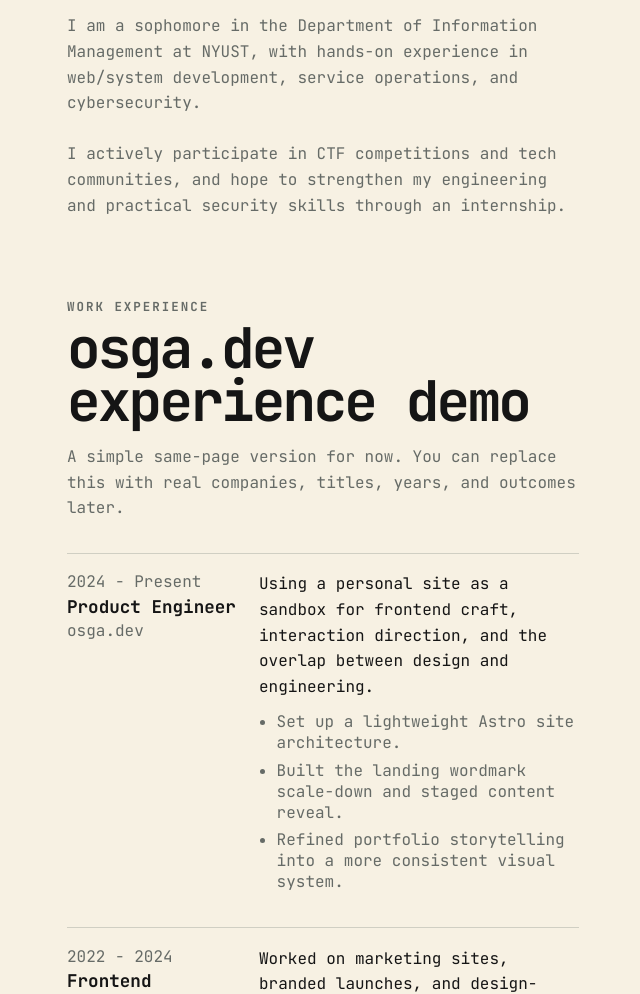
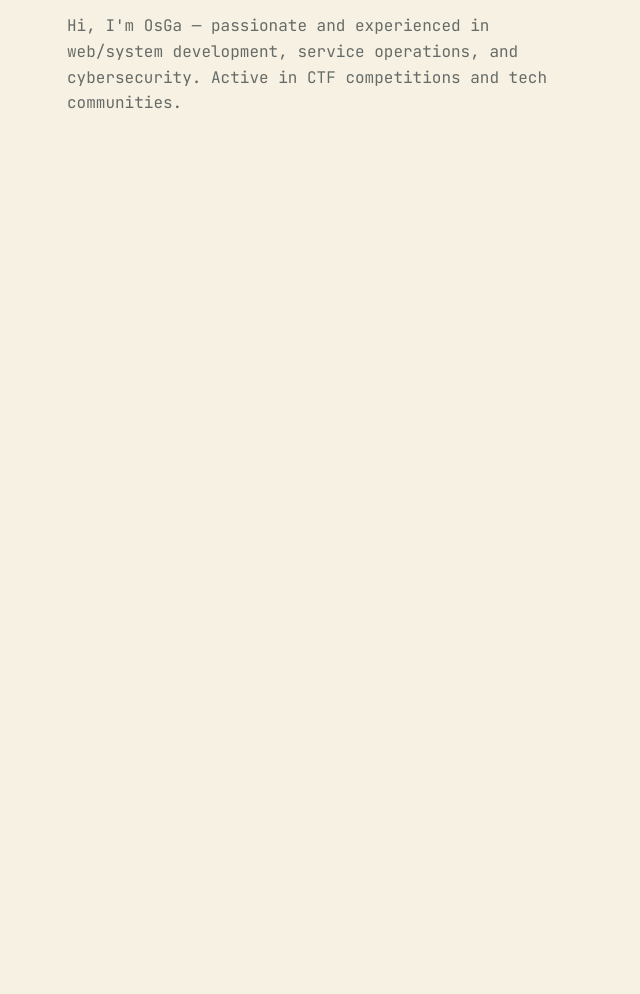
Before and after one commit to osga24/OsGa.dev, an Astro site: page / in a window 1280 px wide. Shown: the part 579-1573 px from the top of the page, without its empty margins (317-957 px from the left). After the commit the page ends 815 px from the top, so only its background shows below. Built offline with nearby package versions, Linux system fonts and the light colour scheme; Astro itself is replaced by a stand-in of ours.

Commit message:
feat: update info content

```diff
--- a/src/components/ExperienceTimeline.astro
+++ /dev/null
@@ -1,109 +0,0 @@
----
-import type { ExperienceItem } from "../i18n/content";
-
-type Props = {
-	eyebrow: string;
-	title: string;
-	intro: string;
-	items: readonly ExperienceItem[];
-};
-
-const { eyebrow, title, intro, items } = Astro.props;
----
-
-<section class="experience reveal-content">
-	<header class="experience-header">
-		<p class="eyebrow">{eyebrow}</p>
-		<h2 class="section-title">{title}</h2>
-		<p class="lead">{intro}</p>
-	</header>
-
-	<div class="experience-list">
-		{items.map((item) => (
-			<article class="experience-card">
-				<div class="experience-meta">
-					<p class="period">{item.period}</p>
-					<h3>{item.role}</h3>
-					<p class="company">{item.company}</p>
-				</div>
-				<div class="experience-body">
-					<p>{item.summary}</p>
-					<ul>
-						{item.highlights.map((highlight) => <li>{highlight}</li>)}
-					</ul>
-				</div>
-			</article>
-		))}
-	</div>
-</section>
-
-<style>
-	.experience {
-		width: 100%;
-	}
-
-	.experience-header {
-		margin-bottom: 2rem;
-	}
-
-	.eyebrow {
-		margin: 0 0 0.4rem;
-		font-size: 0.78rem;
-		font-weight: 700;
-		letter-spacing: 0.16em;
-		text-transform: uppercase;
-		color: var(--muted);
-	}
-
-	.section-title {
-		margin: 0;
-		font-size: clamp(2rem, 6vw, 3.5rem);
-		line-height: 0.95;
-		letter-spacing: -0.05em;
-	}
-
-	.experience-list {
-		display: grid;
-		gap: 1rem;
-	}
-
-	.experience-card {
-		display: grid;
-		gap: 1rem;
-		padding: 1.1rem 0 1.2rem;
-		border-top: 1px solid var(--line);
-	}
-
-	.period,
-	.company {
-		margin: 0;
-		color: var(--muted);
-	}
-
-	.experience-card h3 {
-		margin: 0.15rem 0;
-		font-size: 1.1rem;
-	}
-
-	.experience-body p {
-		margin: 0;
-		line-height: 1.6;
-	}
-
-	ul {
-		margin: 0.75rem 0 0;
-		padding-left: 1.1rem;
-		color: var(--muted);
-	}
-
-	li + li {
-		margin-top: 0.4rem;
-	}
-
-	@media (min-width: 720px) {
-		.experience-card {
-			grid-template-columns: 11rem 1fr;
-			align-items: start;
-		}
-	}
-</style>
--- a/src/components/HomePage.astro
+++ b/src/components/HomePage.astro
@@ -1,5 +1,4 @@
 ---
-import ExperienceTimeline from "./ExperienceTimeline.astro";
 import HeroSection from "./HeroSection.astro";
 import LocaleSwitcher from "./LocaleSwitcher.astro";
 import ThemeToggle from "./ThemeToggle.astro";
@@ -30,13 +29,6 @@
 	socialLinks={content.socialLinks}
 />
 
-<ExperienceTimeline
-	eyebrow={content.experienceEyebrow}
-	title={content.experienceTitle}
-	intro={content.experienceIntro}
-	items={content.experience}
-/>
-
 <style>
 	.page-actions {
 		width: 100%;
--- a/src/i18n/content.ts
+++ b/src/i18n/content.ts
@@ -1,4 +1,3 @@
-import { experienceContent } from "./sections/experience";
 import { heroContent } from "./sections/hero";
 import { seoContent } from "./sections/seo";
 import { uiContent } from "./sections/ui";
@@ -6,7 +5,6 @@
 import { siteIdentityContent } from "./shared/site-identity";
 
 export type {
-	ExperienceItem,
 	HeroContent,
 	Locale,
 	SeoContent,
@@ -20,14 +18,12 @@
 		...siteIdentityContent,
 		...seoContent["zh-TW"],
 		...heroContent["zh-TW"],
-		...experienceContent["zh-TW"],
 		...uiContent["zh-TW"],
 	},
 	en: {
 		...siteIdentityContent,
 		...seoContent.en,
 		...heroContent.en,
-		...experienceContent.en,
 		...uiContent.en,
 	},
 };
--- a/src/i18n/sections/experience.ts
+++ /dev/null
@@ -1,68 +0,0 @@
-import type { ExperienceSectionContent, Localized } from "../types";
-
-export const experienceContent = {
-	"zh-TW": {
-		experienceEyebrow: "工作經歷",
-		experienceTitle: "osga.dev 經歷範例",
-		experienceIntro:
-			"先做成同頁的簡單版本，之後你可以把這裡替換成真實公司、職稱、年份與成果。",
-		experience: [
-			{
-				role: "產品工程師",
-				company: "osga.dev",
-				period: "2024 - 現在",
-				summary:
-					"以個人網站作為實驗場，整理設計與工程之間的個人方法論，並持續打磨前端互動與敘事方式。",
-				highlights: [
-					"建立輕量的 Astro 網站架構。",
-					"實作首頁字樣縮放與內容展開的互動流程。",
-					"把作品集與個人介紹收斂成較一致的視覺語言。",
-				],
-			},
-			{
-				role: "前端工程師",
-				company: "Demo Studio",
-				period: "2022 - 2024",
-				summary:
-					"負責品牌頁、活動頁與設計系統元件，重點放在效能、重用性與交付穩定度。",
-				highlights: [
-					"推出多個行銷頁與活動微網站。",
-					"把高保真設計稿轉成可維護的元件。",
-					"降低 UI 重工並改善頁面效能。",
-				],
-			},
-		],
-	},
-	en: {
-		experienceEyebrow: "Work Experience",
-		experienceTitle: "osga.dev experience demo",
-		experienceIntro:
-			"A simple same-page version for now. You can replace this with real companies, titles, years, and outcomes later.",
-		experience: [
-			{
-				role: "Product Engineer",
-				company: "osga.dev",
-				period: "2024 - Present",
-				summary:
-					"Using a personal site as a sandbox for frontend craft, interaction direction, and the overlap between design and engineering.",
-				highlights: [
-					"Set up a lightweight Astro site architecture.",
-					"Built the landing wordmark scale-down and staged content reveal.",
-					"Refined portfolio storytelling into a more consistent visual system.",
-				],
-			},
-			{
-				role: "Frontend Engineer",
-				company: "Demo Studio",
-				period: "2022 - 2024",
-				summary:
-					"Worked on marketing sites, branded launches, and design-system components with an emphasis on performance and maintainability.",
-				highlights: [
-					"Shipped landing pages and campaign microsites.",
-					"Translated high-fidelity concepts into maintainable UI components.",
-					"Reduced UI rework and improved page performance.",
-				],
-			},
-		],
-	},
-} satisfies Localized<ExperienceSectionContent>;
--- a/src/i18n/sections/hero.ts
+++ b/src/i18n/sections/hero.ts
@@ -2,14 +2,14 @@
 
 export const heroContent = {
   "zh-TW": {
-    tagline: "#CTF #全端開發 #滲透測試 #社群活躍",
+    tagline: "#CTF Player #全端開發 #滲透測試 #社群活躍",
     intro:
-      "目前就讀國立雲林科技大學資訊管理系（人工智慧技優專班）大二，具備網頁與系統開發、服務部署維運、滲透測試與安全強化等實務經驗，現任雲科大網路管理小組系統組組長。\n\n平時持續投入資安與 CTF 競賽，並曾於社群活動擔任講者或助教，期望透過實習累積更扎實的工程與資安落地經驗。",
+      "你好，我是 OsGa。熱愛網頁與系統開發、服務部署維運、滲透測試與安全強化等相關技術，並具備實務經驗。平時持續投入資安與 CTF 競賽，也樂於在社群中分享開發與資安實務。",
   },
   en: {
     tagline:
-      "#CTF #FullStackDevelopment #PenetrationTesting #ActiveInTechCommunities",
+      "#CTF Player #FullStackDevelopment #PenetrationTesting #ActiveInTechCommunities",
     intro:
-      "I am a sophomore in the Department of Information Management at NYUST, with hands-on experience in web/system development, service operations, and cybersecurity.\n\nI actively participate in CTF competitions and tech communities, and hope to strengthen my engineering and practical security skills through an internship.",
+      "Hi, I'm OsGa — passionate and experienced in web/system development, service operations, and cybersecurity. Active in CTF competitions and tech communities.",
   },
 } satisfies Localized<HeroContent>;
```
Also changed, not shown: src/i18n/types.ts (+0 -16 lines).
